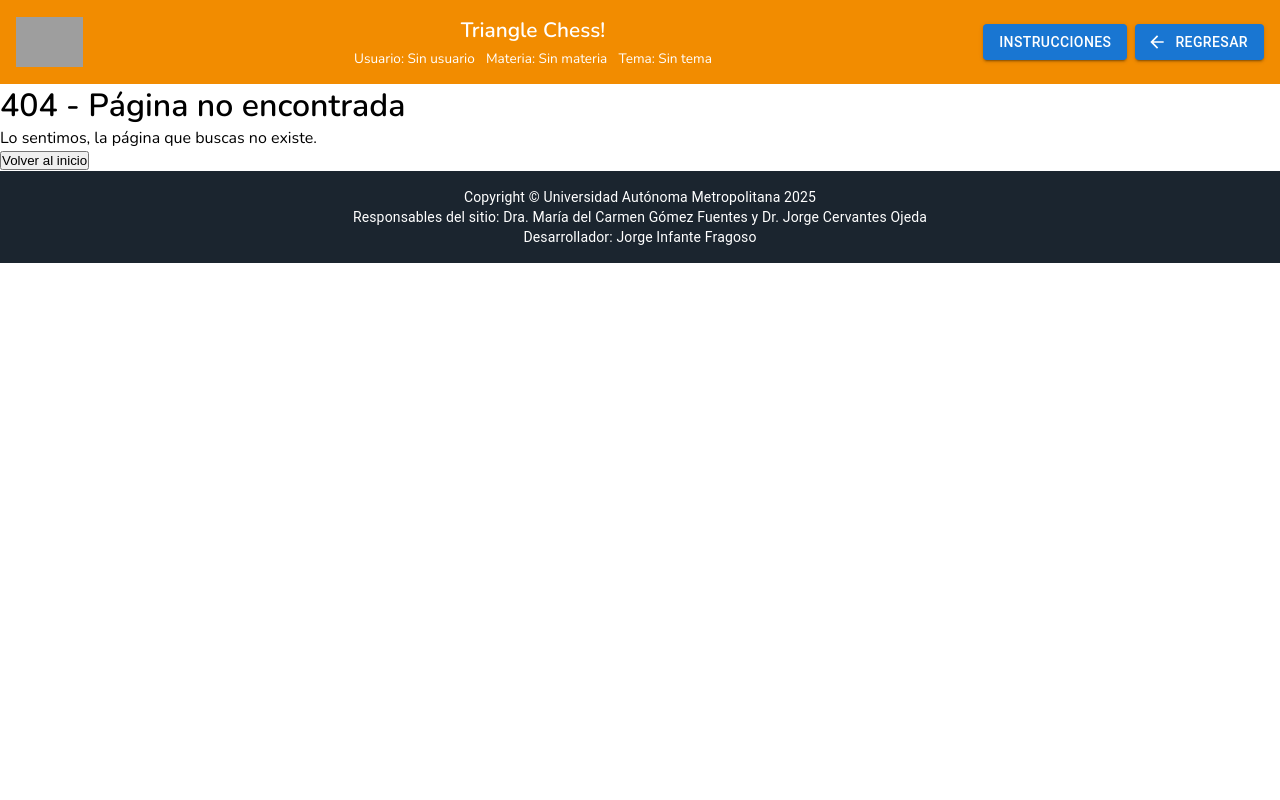
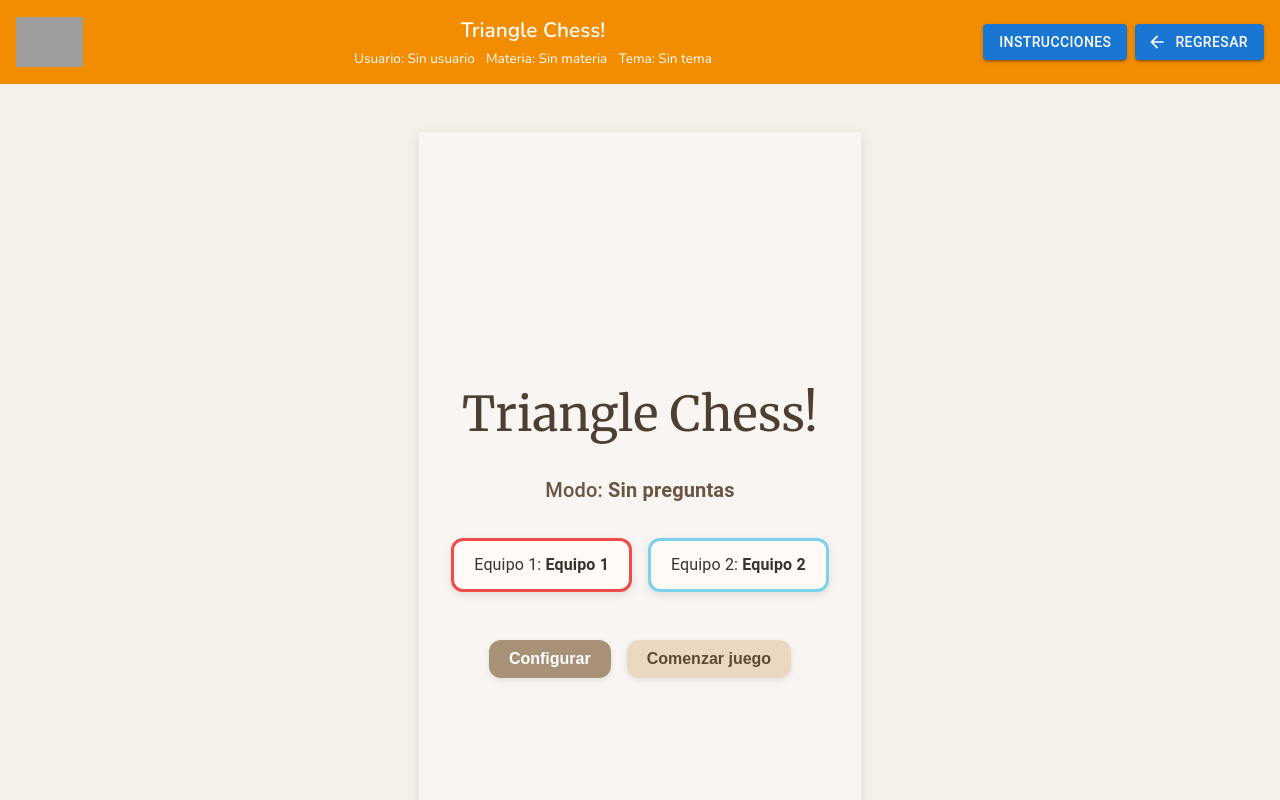
Before and after one commit to georgeif2212/Chain-Triangle-Chess, a React (Vite) app: page /trianglechess/game in a window 1280 px wide. Shown: the top 800 px of the page. Built offline with nearby package versions, Linux system fonts and the light colour scheme; grey boxes are pictures that could not be loaded.

Commit message:
feat: the basename was updated to /trianglechess

```diff
--- a/src/App.jsx
+++ b/src/App.jsx
@@ -1,12 +1,12 @@
-import { BrowserRouter as Router, Route, Routes } from "react-router-dom";
+import { BrowserRouter as Router, Route, Routes, Navigate } from "react-router-dom";
 import { useContext } from "react";
-import Home from "@pages/Home.jsx";
 import Game from "@pages/Game.jsx";
 import Options from "@pages/Options.jsx";
-import Error from "@pages/Error.jsx";
 import GameHeader from "@components/layout/GameHeader";
 import Footer from "@components/layout/Footer.jsx";
 import { GameContext } from "@contexts/GameContext.jsx";
+import { Container } from "@mui/material";
+
 function App() {
   const { state } = useContext(GameContext);
   const usuario = state.vaepData?.user?.email || "Sin usuario";
@@ -14,15 +14,20 @@ function App() {
   const tema = state.vaepData?.temaNombre || "Sin tema";
 
   return (
-    <Router>
+    <Router basename="/trianglechess">
+      <div className="app-container">
         <GameHeader usuario={usuario} materia={materia} tema={tema} />
+        <Container className="general-container">
           <Routes>
-        <Route path="/" element={<Home />} />
+            <Route path="/" element={<Navigate to="/game" replace />} />
             <Route path="/options" element={<Options />} />
             <Route path="/game" element={<Game />} />
-        <Route path="*" element={<Error />} />
+            <Route path="*" element={<Navigate to="/game" replace />} />
           </Routes>
+        </Container>
+
         <Footer />
+      </div>
     </Router>
   );
 }
```
Lines whose indentation alone changed are shown as unchanged.
